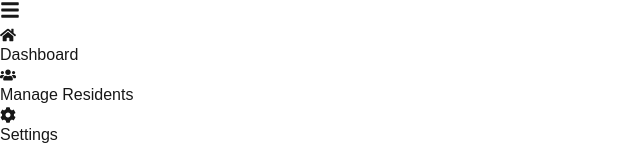
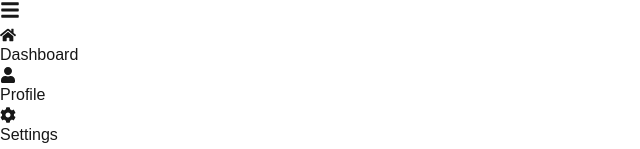
Before and after one commit to Chuacx13/Encoders, a Next.js app: page /resident in a window 1280 px wide. Shown: the top 149 px of the page, without its empty margins (0-640 px from the left). Built offline with nearby package versions, Linux system fonts and the light colour scheme.

Commit message:
bugfix/admin user type changed to resident in resdient layout

```diff
--- a/src/app/resident/layout.tsx
+++ b/src/app/resident/layout.tsx
@@ -9,7 +9,7 @@ interface ResidentLayoutProps {
 export default function AdminLayout({ children }: ResidentLayoutProps) {
   return (
     <div className="flex h-screen">
-      <Sidebar userType="admin" />
+      <Sidebar userType="resident" />
       <div className="flex flex-col flex-1">
         <Topbar userType="resident" />
         <main className="flex-1 p-8 bg-gray-100 overflow-auto">
```
